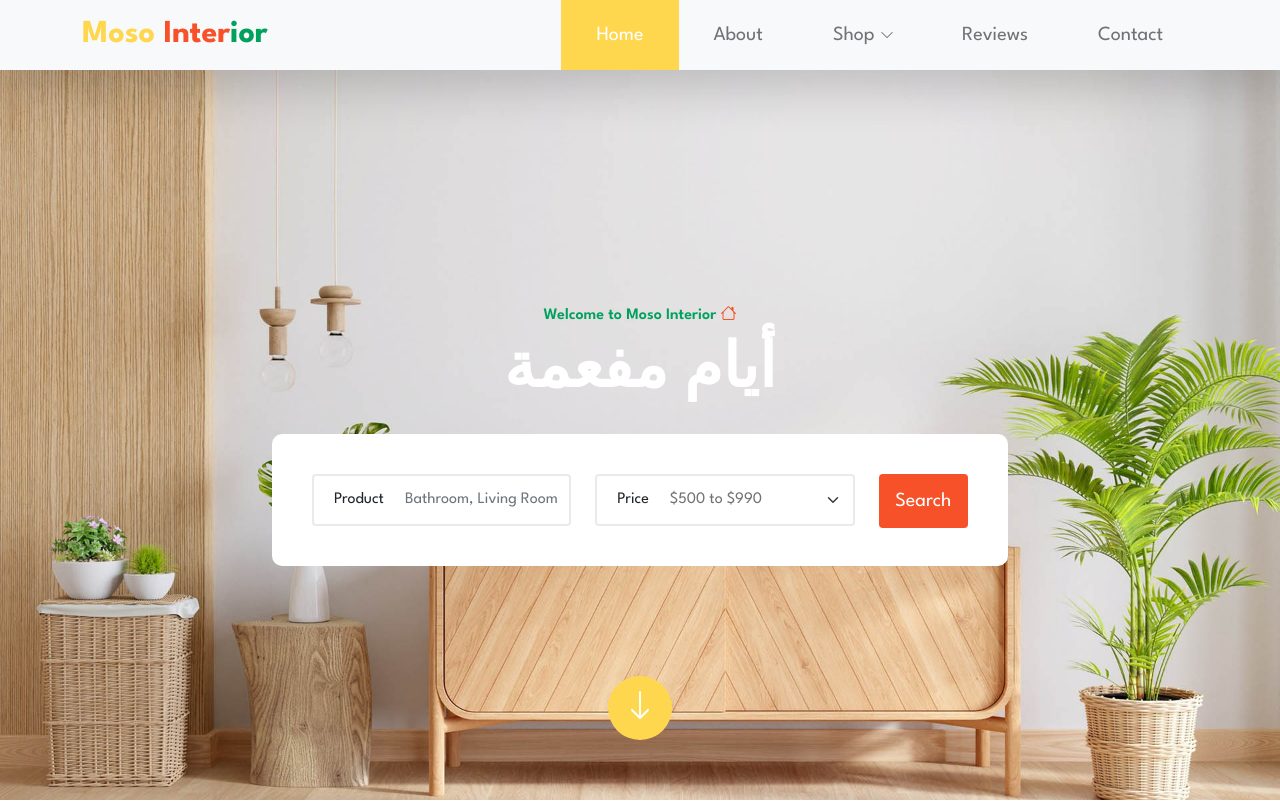
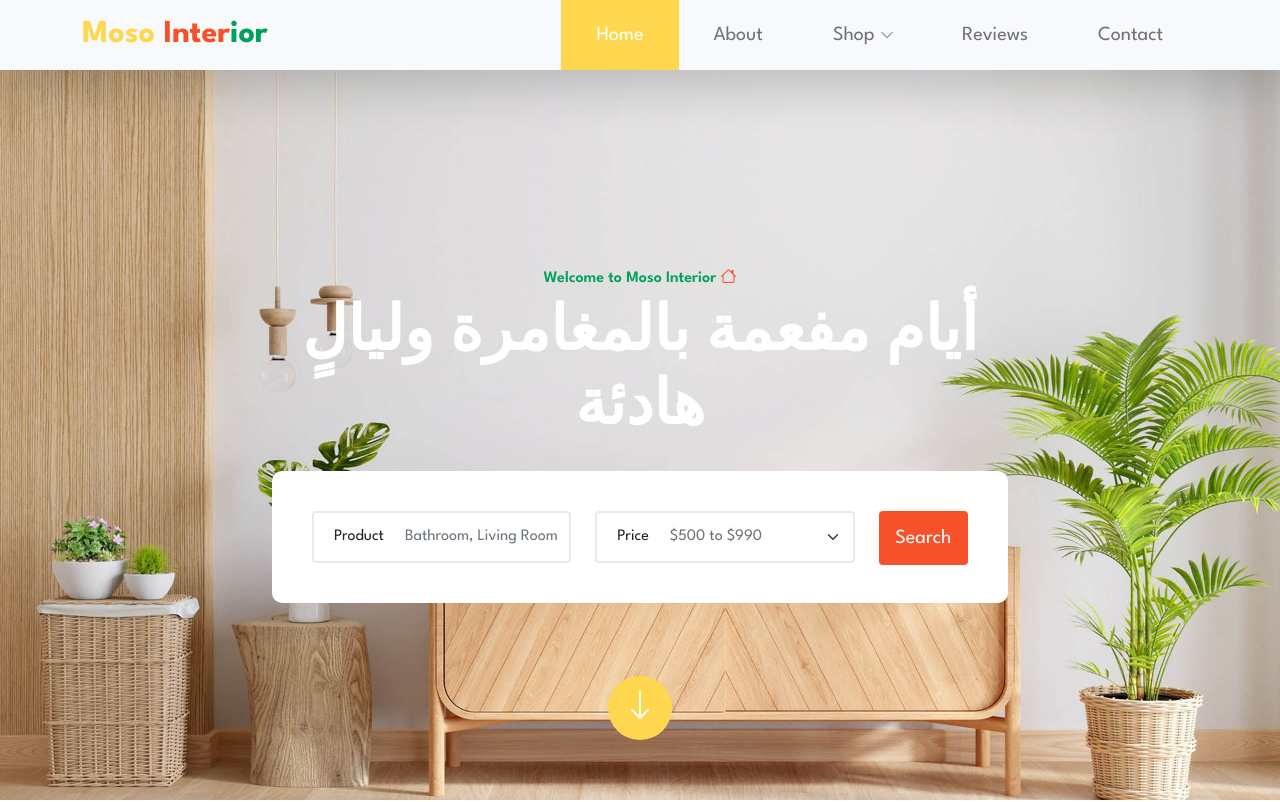
Before and after one commit to AHMEDAIE011/mr-omr, a plain HTML site: page index.html in a window 1280 px wide. Shown: the top 802 px of the page. Drawn offline with Linux system fonts and the light colour scheme.

Commit message:
list commi

```diff
--- a/index.html
+++ b/index.html
@@ -88,7 +88,7 @@ Bootstrap 5 HTML CSS Template
                             <div class="hero-section-text">
                                 <small class="section-small-title">Welcome to Moso Interior <i class="hero-icon bi-house"></i></small>
 
-                                <h1 class="hero-title text-white mt-2 mb-4 ">أيام مفعمة </h1>
+                                <h1 class="hero-title text-white mt-2 mb-4 ">أيام مفعمة بالمغامرة وليالٍ هادئة</h1>
 
                                 <form class="custom-form hero-form" action="#" method="get" role="form">
                                     <div class="row">
```
